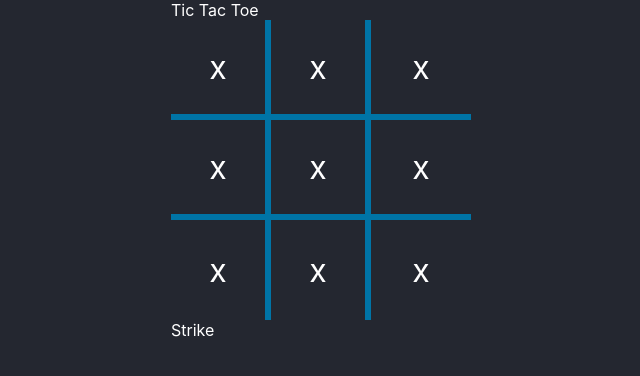
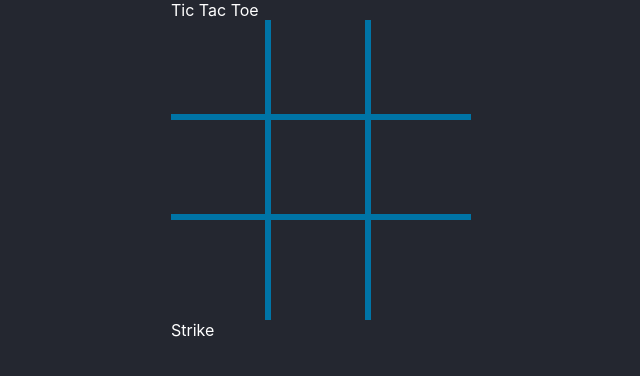
Before and after one commit to Shakithyanshaw/tik-tac-toe-react, a React (Create React App) app: page / in a window 1280 px wide. Shown: the top 376 px of the page, without its empty margins (319-959 px from the left). Built offline with nearby package versions, Linux system fonts and the light colour scheme.

Commit message:
code components (Board.jsx , Tile.jsx , TicTacToe.jsx)

```diff
--- a/src/components/Board.jsx
+++ b/src/components/Board.jsx
@@ -1,18 +1,50 @@
 import Strike from './Strike';
 import Tile from './Tile';
 
-function Board() {
+function Board({ tiles, onTileClick }) {
   return (
     <div className="board">
-      <Tile className="right-border bottom-border" />
-      <Tile className="right-border bottom-border" />
-      <Tile className=" bottom-border" />
-      <Tile className="right-border bottom-border" />
-      <Tile className="right-border bottom-border" />
-      <Tile className=" bottom-border" />
-      <Tile className="right-border" />
-      <Tile className="right-border" />
-      <Tile />
+      <Tile
+        onClick={() => onTileClick(0)}
+        value={tiles[0]}
+        className="right-border bottom-border"
+      />
+      <Tile
+        onClick={() => onTileClick(1)}
+        value={tiles[1]}
+        className="right-border bottom-border"
+      />
+      <Tile
+        onClick={() => onTileClick(2)}
+        value={tiles[2]}
+        className=" bottom-border"
+      />
+      <Tile
+        onClick={() => onTileClick(3)}
+        value={tiles[3]}
+        className="right-border bottom-border"
+      />
+      <Tile
+        onClick={() => onTileClick(4)}
+        value={tiles[4]}
+        className="right-border bottom-border"
+      />
+      <Tile
+        onClick={() => onTileClick(5)}
+        value={tiles[5]}
+        className="bottom-border"
+      />
+      <Tile
+        onClick={() => onTileClick(6)}
+        value={tiles[6]}
+        className="right-border"
+      />
+      <Tile
+        onClick={() => onTileClick(7)}
+        value={tiles[7]}
+        className="right-border"
+      />
+      <Tile onClick={() => onTileClick(8)} value={tiles[8]} />
       <Strike />
     </div>
   );
--- a/src/components/TikTacToe.jsx
+++ b/src/components/TikTacToe.jsx
@@ -1,10 +1,21 @@
+import { useState } from 'react';
 import Board from './Board';
 
+const PLAYER_X = 'X';
+const PLAYER_O = 'O';
+
 function TicTacToe() {
+  const [tiles, setTiles] = useState(Array(9).fill(null));
+  const { playerTurn, setPlayerTurn } = useState(PLAYER_X);
+
+  const handelTileClick = (index) => {
+    console.log(index);
+  };
+
   return (
     <div>
       Tic Tac Toe
-      <Board />
+      <Board tiles={tiles} onTileClick={handelTileClick} />
     </div>
   );
 }
--- a/src/components/Tile.jsx
+++ b/src/components/Tile.jsx
@@ -1,5 +1,9 @@
-function Tile({ className }) {
-  return <div className={`tile ${className}`}>x</div>;
+function Tile({ className, value, onClick }) {
+  return (
+    <div onClick={onClick} className={`tile ${className}`}>
+      {value}
+    </div>
+  );
 }
 
 export default Tile;
```
